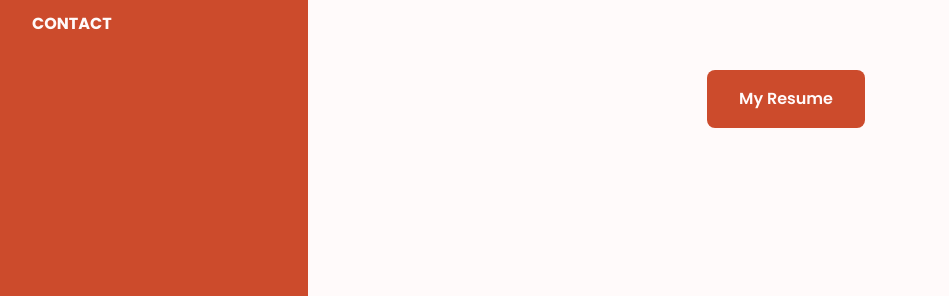
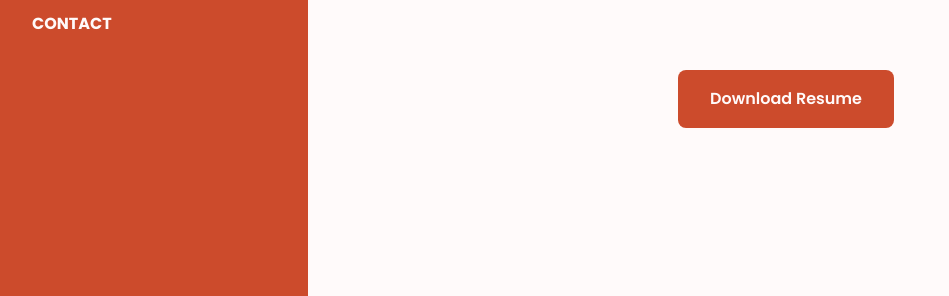
Before and after one commit to PriyaTae/portfolio, a plain HTML site: page index.html in a window 1280 px wide. Shown: the part 504-800 px from the top of the page, without its empty margins (16-965 px from the left). Drawn offline with nearby package versions, Linux system fonts and the light colour scheme.

Commit message:
downloaded successfully

```diff
--- a/index.html
+++ b/index.html
@@ -58,7 +58,7 @@
                             <a href="https://www.instagram.com/i.means.me._.u.means.v?igshid=ZDdkNTZiNTM=" class="home__social-link"><i class='bx bxl-instagram'></i></a>
                         </div>
 
-                        <a href="Brown Modern Minimalist Graphic Designer Resume.pdf" download class="button home__button">My Resume</a>
+                        <a href="Brown Modern Minimalist Graphic Designer Resume.pdf" download class="button home__button">Download Resume</a>
                     </div>
                 </div>
             </section>
```
